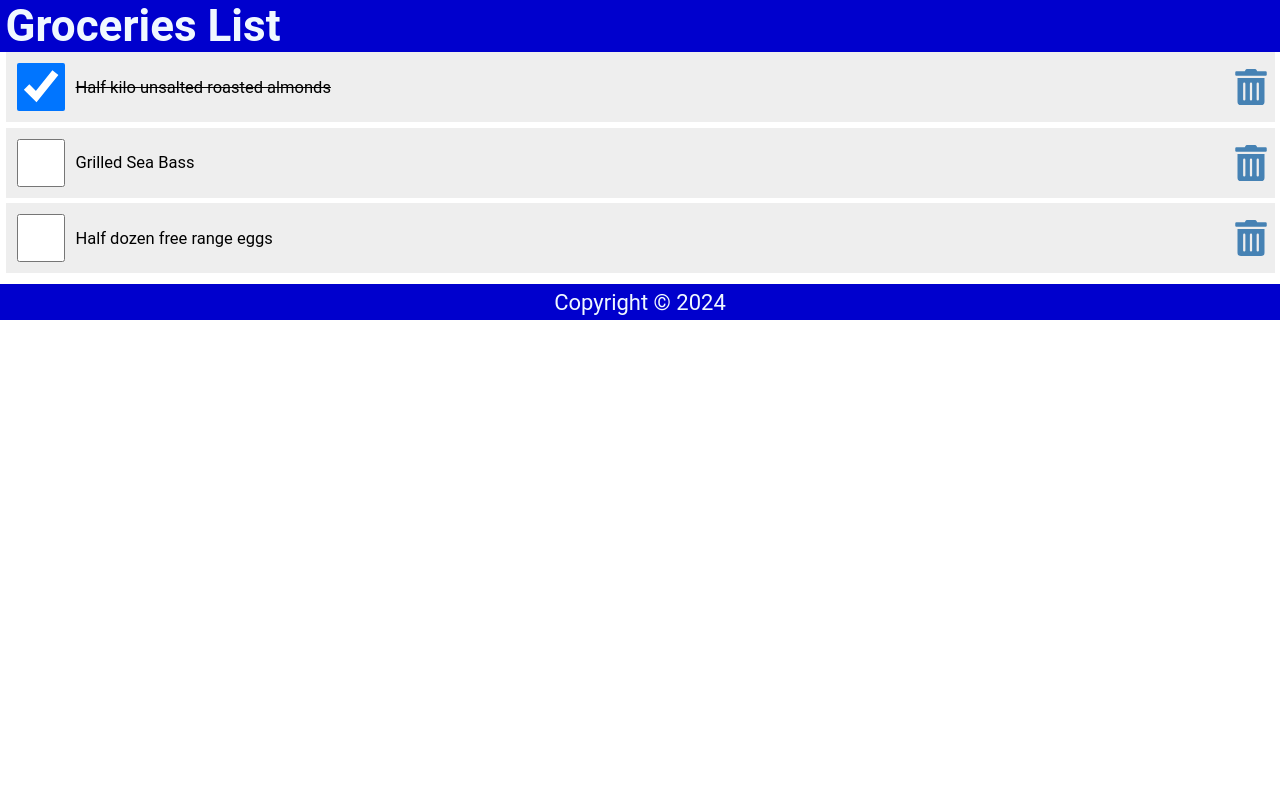
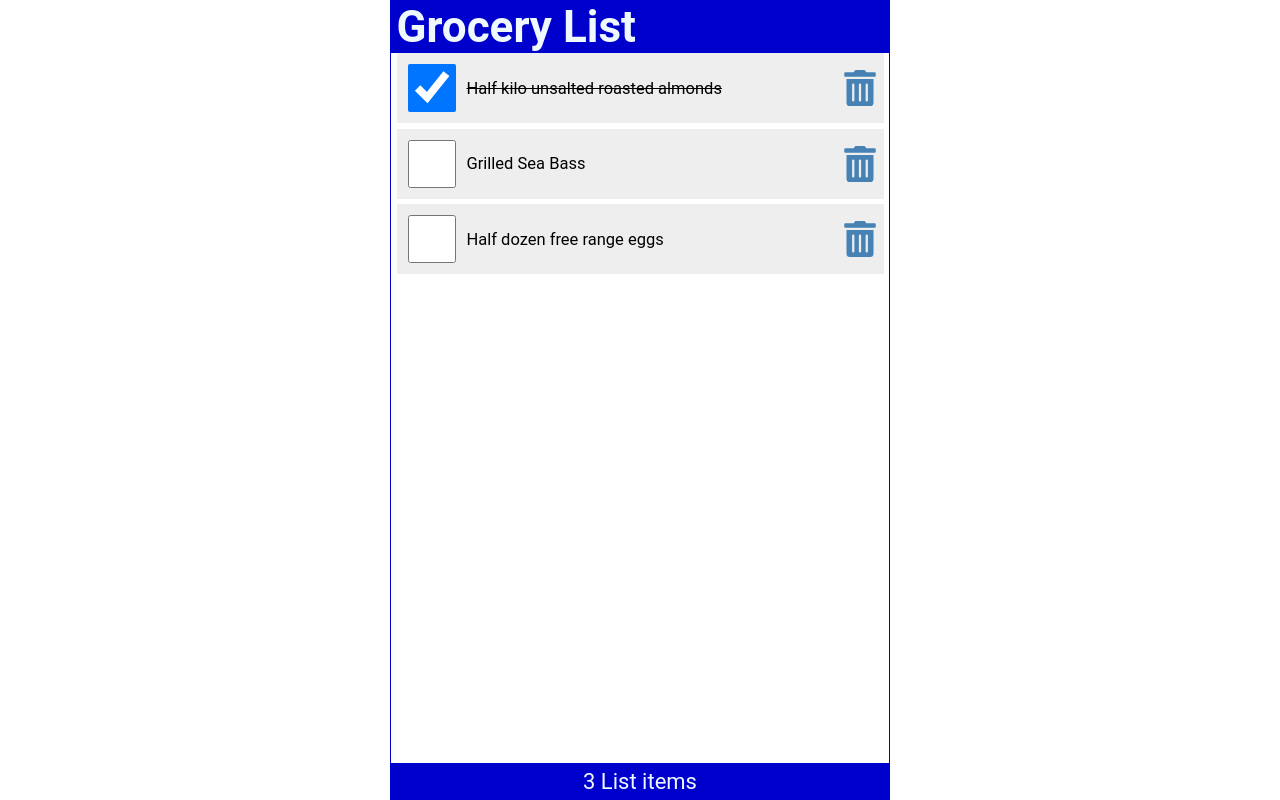
Before and after one commit to crisgoera/react01, a React (Create React App) app: page / in a window 1280 px wide. Built offline with nearby package versions, Linux system fonts and the light colour scheme; the HTML template or start-up script is replaced by a standard one.

Commit message:
Refactored code into List Items and Line Item subcomponents.'

```diff
--- a/src/App.js
+++ b/src/App.js
@@ -1,13 +1,49 @@
 import Header from './Header';
 import Footer from './Footer';
 import Content from './Content';
+import { useState } from "react";
 
 const App = () => {
+  const [items, setItems] = useState([
+    {
+        id: 1,
+        checked: true,
+        item: "Half kilo unsalted roasted almonds"
+    },
+    {
+        id: 2,
+        checked: false,
+        item: "Grilled Sea Bass"
+    },
+    {
+        id: 3,
+        checked: false,
+        item: "Half dozen free range eggs"
+    }
+  ]);
+
+  const handleCheck = (id) => {
+    const listItems = items.map((item)=> item.id === id ? {...item,
+    checked: ! item.checked } : item);
+    setItems(listItems);
+    localStorage.setItem('shoppinglist', JSON.stringify(listItems));
+  }
+
+  const handleDelete = (id) => {
+    const listItems = items.filter((item) => item.id !== id);
+    setItems(listItems);
+    localStorage.setItem('shoppinglist', JSON.stringify(listItems));
+  }
+
   return (
-    <div>
-      <Header />
-      <Content />
-      <Footer />
+    <div className = 'App'>
+      <Header title = "Grocery List"/>
+      <Content
+        items={items}
+        handleCheck = {handleCheck}
+        handleDelete = {handleDelete}
+      />
+      <Footer length = {items.length}/>
     </div>
   )
 }
--- a/src/Content.js
+++ b/src/Content.js
@@ -1,54 +1,18 @@
-import { useState } from "react";
-import { FaTrashAlt} from 'react-icons/fa'
+import ItemList from './ItemList';
 
-const Content = () => {
-
-const [items, setItems] = useState([
-    {
-        id: 1,
-        checked: true,
-        item: "Half kilo unsalted roasted almonds"
-    },
-    {
-        id: 2,
-        checked: false,
-        item: "Grilled Sea Bass"
-    },
-    {
-        id: 3,
-        checked: false,
-        item: "Half dozen free range eggs"
-    }
-  ]);
-
-  const handleCheck = (id) => {
-    const listItems = items.map((item)=> item.id === id ? {...item,
-    checked: ! item.checked } : item);
-    setItems(listItems);
-    localStorage.setItem('shoppinglist', JSON.stringify(listItems));
-  }
+const Content = ({items, handleCheck, handleDelete}) => {
 
   return (
         <main>
-            <ul>
-            {items.map((item => (
-                <li className="item" key={item.id}>
-                    <input
-                        type="checkbox"
-                        checked={item.checked}
-                        onChange={() => handleCheck(item.id) }
-                    />
-                    <label
-                        style = {(item.checked) ? {textDecoration: 'line-through'} : null}
-                        onDoubleClick = {() => handleCheck(item.id) }
-                    >{item.item}</label>
-                    <FaTrashAlt
-                        role="button"
-                        tabIndex="0"
-                    />
-                </li>
-            )))}
-            </ul>
+            {items.length ? (
+                <ItemList
+                    items = {items}
+                    handleCheck = {handleCheck}
+                    handleDelete = {handleDelete}
+                />
+            ) : (
+                <p>The item list is empty</p>
+            )}
         </main>
   )
 }
--- a/src/Footer.js
+++ b/src/Footer.js
@@ -1,9 +1,7 @@
-const Footer = () => {
-  const today = new Date();
-
+const Footer = ({ length }) => {
   return (
      <footer>
-        <p>Copyright &copy; {today.getFullYear()}</p>
+        <p>{ length } List { length === 1 ? 'item' : 'items' }</p>
     </footer>
   )
 }
--- a/src/Header.js
+++ b/src/Header.js
@@ -1,9 +1,13 @@
-const Header = () => {
+const Header = (props) => {
   return (
     <header>
-      <h1>Groceries List</h1>
+      <h1>{props.title}</h1>
     </header>
   )
 }
 
+Header.defaultProps = {
+  title: "Grocery List"
+}
+
 export default Header
--- /dev/null
+++ b/src/ItemList.js
@@ -0,0 +1,19 @@
+import React from 'react';
+import LineItems from './LineItems';
+
+
+const ItemList = ({ items, handleCheck, handleDelete }) => {
+    return (
+        <ul>
+            {items.map((item => (
+                <LineItems
+                    item = {item}
+                    handleCheck = {handleCheck}
+                    handleDelete = {handleDelete}
+                />
+            )))}
+        </ul>
+    )
+}
+
+export default ItemList
--- /dev/null
+++ b/src/LineItems.js
@@ -0,0 +1,25 @@
+import React from 'react'
+import { FaTrashAlt} from 'react-icons/fa'
+
+const LineItems = ({ item, handleCheck, handleDelete}) => {
+    return (
+        <li className="item" key={item.id}>
+        <input
+            type="checkbox"
+            checked={item.checked}
+            onChange={() => handleCheck(item.id) }
+        />
+        <label
+            style = {(item.checked) ? {textDecoration: 'line-through'} : null}
+            onDoubleClick = {() => handleCheck(item.id) }
+            >{item.item}</label>
+        <FaTrashAlt
+            role = "button"
+            onClick = {() => handleDelete(item.id)}
+            tabIndex="0"
+        />
+        </li>
+    )
+}
+
+export default LineItems
--- a/src/index.css
+++ b/src/index.css
@@ -44,7 +44,7 @@ main {
   display: flex;
   flex-direction: column;
   flex-grow: 1;
-  justify-content: center;
+  justify-content: flex-start;
   align-items: center;
   overflow-y: auto;
 }
```
